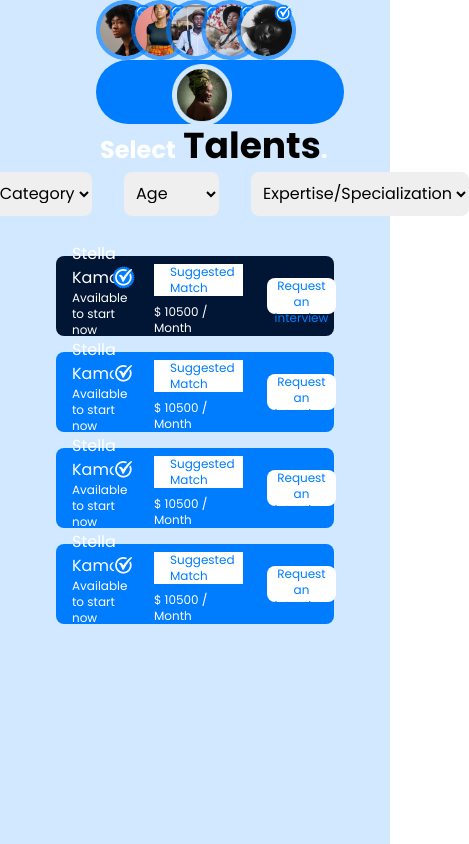
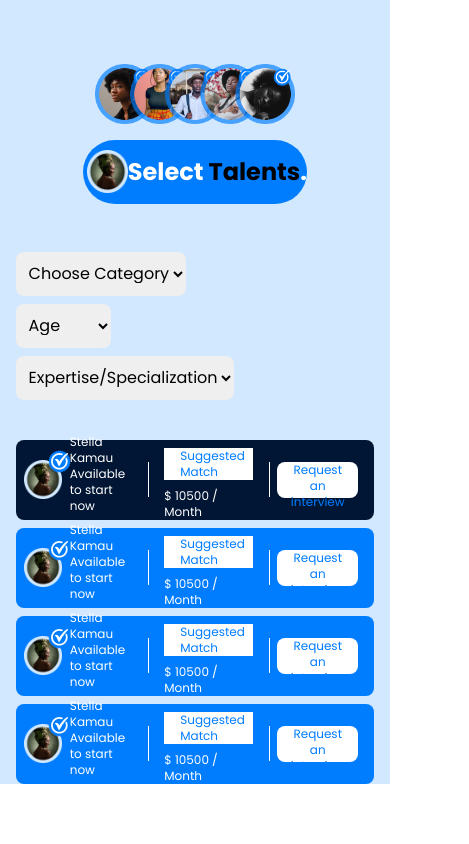
Before and after one commit to MeganKullu/Africheck-hiring-flow, a website: page View Talent/src/index.html in a window 390 px wide. Shown: the whole page, 469 px wide, since content can reach past the window. Drawn offline with Linux system fonts and the light colour scheme.

Commit message:
view talent responsive

```diff
--- a/View Talent/src/index.html
+++ b/View Talent/src/index.html
@@ -9,31 +9,37 @@
 </head>
 
 <body>
-    <div class="flex flex-col w-full bg-light-blue h-screen">
+    <div class="flex flex-col w-full px-4 md:px-0 bg-light-blue md:h-screen">
         <aside
-            class="md:basis-1/5 lg:basis-2/5 flex flex-row place-content-start place-items-center md:bg-[url('../assets/doctorbanner.png')] bg-no-repeat bg-cover">
-            <div class="lg:flex gap-6 ml-24">
-                <div class="lg:flex">
-                    <div class="lg:flex">
+            class=" md:basis-1/5 lg:basis-2/5 2xl:basis-2/5 lg:flex col-span-1 row-span-1 md:flex md:flex-col md:place-content-center  lg:place-content-center lg:place-items-center md:bg-[url('../assets/doctorbanner.png')] bg-no-repeat bg-cover">
+            <div
+                class="flex flex-col w-full lg:flex lg:flex-row pt-16 md:pt-0 lg:pt-0 place-content-center lg:place-content-start place-items-center lg:place-items-start md:flex md:flex-row md:place-content-start lg:mx-0 md:gap-4 md:pl-16 lg:pl-28 lg:gap-6 ">
+
+                <div class=" flex flex-col place-content-center place-items-center lg:flex">
+                    <div class="flex">
                         <img src="../assets/banner.png" alt="talent images" height="40px" width="200px" />
                     </div>
                 </div>
 
-                <div class="lg:flex bg-blue h-16 rounded-full w-90 self-center place-content-center pl-1 pr-4 py-1">
-                    <div class="flex place-content-center pr-6">
-                        <img src="../assets/image.png" alt="talent image" height="70px" width="60px" />
+                <div
+                    class="flex place-content-start place-items-center mt-4 md:mt-0 h-16 w-56 lg:w-1/3 lg:flex bg-blue lg:h-16 rounded-full lg:self-center lg:place-content-start lg:place-items-center pl-1 lg:pr-4 ">
+
+                    <div class="flex place-content-start lg:place-content-center lg:pr-6 lg:my-2">
+                        <img src="../assets/image.png" alt="talent image" height="55px" width="60px" />
                     </div>
-                    <div class="lg:flex flex-col self-center place-content-center">
+                    <div class="lg:flex lg:flex-col lg:place-content-center">
                         <p class="text-white font-extrabold text-center text-2xl lg:text-4xl">
-                            Select<span class="text-black text-4xl">&nbsp;Talents</span>.
+                            Select<span class="text-black lg:text-4xl">&nbsp;Talents</span>.
                         </p>
                     </div>
+
                 </div>
+
             </div>
         </aside>
-        <main class="lg:basis-3/5">
+        <main class="lg:basis-3/5 2xl:basis-3/5">
             <div>
-                <div class="flex place-content-center gap-8 pt-12 pb-10">
+                <div class="flex flex-col  md:flex md:flex-row md:place-content-center gap-2 lg:gap-8 pt-12 pb-10">
                     <div>
                         <select class="h-11 rounded-lg lg:w-72" name="" id="">
                             <option value="hidden">&nbsp;&nbsp;Choose Category</option>
@@ -74,64 +80,77 @@
                     </div>
                 </div>
 
-                <div class="flex flex-col lg:flex-row  text-white px-14 gap-4">
+                <div
+                    class="flex flex-col lg:flex-row md:place-content-center place-items-center text-white lg:px-14 gap-2 lg:gap-4 mb-2">
                     <div class="flex lg:w-1/2 bg-dark-blue h-20 rounded-lg p-2">
-                        <div class="flex flex-row w-full">
+                        <div class="flex flex-row ">
                             <div class="flex flex-col place-content-center">
-                             <div><img src="../assets/image.png" alt="talent image" height="70px" width="70px"></div>
-                             <div class="absolute z-10 pb-9 pl-12"><img src="../assets/checkmark.png" alt="check mark"></div>
+                                <div><img src="../assets/image.png" alt="talent image" height="70px" width="70px"></div>
+                                <div class="absolute z-10 pb-9 pl-6 md:pl-10 lg:pl-12"><img src="../assets/checkmark.png"
+                                        alt="check mark"></div>
                             </div>
                             <div class="flex flex-col place-content-center px-2 pb-3">
                                 <div>
-                                    <p>Stella Kamau</p>
+                                    <p class="text-xs xl:text-base">Stella Kamau</p>
                                 </div>
                                 <div>
                                     <p class="text-xs">Available to start now</p>
                                 </div>
                             </div>
                         </div>
-                        <div class="flex flex-col place-content-center"><img src="../assets/line.png" alt="rectangle"></div>
+                        <div class="flex flex-col place-content-center"><img src="../assets/line.png" alt="rectangle">
+                        </div>
                         <div class="flex flex-col mx-4">
                             <div class="h-8 mb-2 px-2 bg-white flex gap-2 place-content-center place-items-center">
                                 <div><img src="../assets/alarm.png" alt="alarm"></div>
-                                <div class="text-blue text-xs"><p>Suggested Match</p></div>
+                                <div class="text-blue text-xs">
+                                    <p>Suggested Match</p>
+                                </div>
                             </div>
                             <div class="text-xs self-center"> $ 10500 / Month </div>
 
                         </div>
-                        <div class="flex flex-col place-content-center"><img src="../assets/line.png" alt="rectangle"></div>
+                        <div class="flex flex-col place-content-center"><img src="../assets/line.png" alt="rectangle">
+                        </div>
                         <div class="text-blue flex place-content-center place-items-center px-2">
-                            <button class=" hover:bg-gray-500 h-9 rounded-lg px-2 bg-white text-xs" onclick="">Request an interview</button>
+                            <button class=" hover:bg-gray-500 h-9 rounded-lg px-2 bg-white text-xs" onclick="">Request
+                                an interview</button>
                         </div>
                     </div>
 
                     <div class="flex lg:w-1/2 bg-blue h-20 rounded-lg p-2">
                         <div class="flex flex-row">
                             <div class="flex flex-col place-content-center">
-                             <div><img src="../assets/image.png" alt="talent image" height="70px" width="70px"></div>
-                             <div class="absolute z-10 pb-9 pl-12"><img src="../assets/checkmark.png" alt="check mark"></div>
+                                <div><img src="../assets/image.png" alt="talent image" height="70px" width="70px"></div>
+                                <div class="absolute z-10 pb-9 pl-6 md:pl-10 lg:pl-12"><img src="../assets/checkmark.png"
+                                        alt="check mark"></div>
                             </div>
                             <div class="flex flex-col place-content-center px-2 pb-3">
                                 <div>
-                                    <p>Stella Kamau</p>
+                                    <p class="text-xs xl:text-base">Stella Kamau</p>
                                 </div>
                                 <div>
                                     <p class="text-xs">Available to start now</p>
                                 </div>
                             </div>
                         </div>
-                        <div class="flex flex-col place-content-center"><img src="../assets/line.png" alt="rectangle"></div>
+                        <div class="flex flex-col place-content-center"><img src="../assets/line.png" alt="rectangle">
+                        </div>
                         <div class="flex flex-col mx-4">
                             <div class="h-8 mb-2 px-2 bg-white flex gap-2 place-content-center place-items-center">
                                 <div><img src="../assets/alarm.png" alt="alarm"></div>
-                                <div class="text-blue text-xs"><p>Suggested Match</p></div>
+                                <div class="text-blue text-xs">
+                                    <p>Suggested Match</p>
+                                </div>
                             </div>
                             <div class="text-xs self-center"> $ 10500 / Month </div>
 
                         </div>
-                        <div class="flex flex-col place-content-center"><img src="../assets/line.png" alt="rectangle"></div>
+                        <div class="flex flex-col place-content-center"><img src="../assets/line.png" alt="rectangle">
+                        </div>
                         <div class="text-blue flex place-content-center place-items-center px-2">
-                            <button class=" hover:bg-gray-500 h-9 rounded-lg px-2 bg-white text-xs" onclick="">Request an interview</button>
+                            <button class=" hover:bg-gray-500 h-9 rounded-lg px-2 bg-white text-xs" onclick="">Request
+                                an interview</button>
                         </div>
 
 
@@ -139,64 +158,77 @@
 
                 </div>
 
-                <div class="flex flex-col lg:flex-row  text-white px-14 gap-4 mt-4">
+                <div
+                    class="flex flex-col lg:flex-row md:place-content-center place-items-center text-white gap-2 lg:px-14 lg:gap-4 lg:mt-4">
                     <div class="flex lg:w-1/2 bg-blue h-20 rounded-lg p-2">
                         <div class="flex flex-row">
                             <div class="flex flex-col place-content-center">
-                             <div><img src="../assets/image.png" alt="talent image" height="70px" width="70px"></div>
-                             <div class="absolute z-10 pb-9 pl-12"><img src="../assets/checkmark.png" alt="check mark"></div>
+                                <div><img src="../assets/image.png" alt="talent image" height="70px" width="70px"></div>
+                                <div class="absolute z-10 pb-9 pl-6 md:pl-10 lg:pl-12"><img src="../assets/checkmark.png"
+                                        alt="check mark"></div>
                             </div>
                             <div class="flex flex-col place-content-center px-2 pb-3">
                                 <div>
-                                    <p>Stella Kamau</p>
+                                    <p class="text-xs xl:text-base">Stella Kamau</p>
                                 </div>
                                 <div>
                                     <p class="text-xs">Available to start now</p>
                                 </div>
                             </div>
                         </div>
-                        <div class="flex flex-col place-content-center"><img src="../assets/line.png" alt="rectangle"></div>
+                        <div class="flex flex-col place-content-center"><img src="../assets/line.png" alt="rectangle">
+                        </div>
                         <div class="flex flex-col mx-4">
                             <div class="h-8 mb-2 px-2 bg-white flex gap-2 place-content-center place-items-center">
                                 <div><img src="../assets/alarm.png" alt="alarm"></div>
-                                <div class="text-blue text-xs"><p>Suggested Match</p></div>
+                                <div class="text-blue text-xs">
+                                    <p>Suggested Match</p>
+                                </div>
                             </div>
                             <div class="text-xs self-center"> $ 10500 / Month </div>
 
                         </div>
-                        <div class="flex flex-col place-content-center"><img src="../assets/line.png" alt="rectangle"></div>
+                        <div class="flex flex-col place-content-center"><img src="../assets/line.png" alt="rectangle">
+                        </div>
                         <div class="text-blue flex place-content-center place-items-center px-2">
-                            <button class=" hover:bg-gray-500 h-9 rounded-lg px-2 bg-white text-xs" onclick="">Request an interview</button>
+                            <button class=" hover:bg-gray-500 h-9 rounded-lg px-2 bg-white text-xs" onclick="">Request
+                                an interview</button>
                         </div>
                     </div>
 
                     <div class="flex lg:w-1/2 bg-blue h-20 rounded-lg p-2">
                         <div class="flex flex-row">
                             <div class="flex flex-col place-content-center">
-                             <div><img src="../assets/image.png" alt="talent image" height="70px" width="70px"></div>
-                             <div class="absolute z-10 pb-9 pl-12"><img src="../assets/checkmark.png" alt="check mark"></div>
+                                <div><img src="../assets/image.png" alt="talent image" height="70px" width="70px"></div>
+                                <div class="absolute z-10 pb-9 pl-6 md:pl-6 lg:pl-12"><img src="../assets/checkmark.png"
+                                        alt="check mark"></div>
                             </div>
                             <div class="flex flex-col place-content-center px-2 pb-3">
                                 <div>
-                                    <p>Stella Kamau</p>
+                                    <p class="text-xs xl:text-base">Stella Kamau</p>
                                 </div>
                                 <div>
                                     <p class="text-xs">Available to start now</p>
                                 </div>
                             </div>
                         </div>
-                        <div class="flex flex-col place-content-center"><img src="../assets/line.png" alt="rectangle"></div>
+                        <div class="flex flex-col place-content-center"><img src="../assets/line.png" alt="rectangle">
+                        </div>
                         <div class="flex flex-col mx-4">
                             <div class="h-8 mb-2 px-2 bg-white flex gap-2 place-content-center place-items-center">
                                 <div><img src="../assets/alarm.png" alt="alarm"></div>
-                                <div class="text-blue text-xs"><p>Suggested Match</p></div>
+                                <div class="text-blue text-xs">
+                                    <p>Suggested Match</p>
+                                </div>
                             </div>
                             <div class="text-xs self-center"> $ 10500 / Month </div>
 
                         </div>
-                        <div class="flex flex-col place-content-center"><img src="../assets/line.png" alt="rectangle"></div>
+                        <div class="flex flex-col place-content-center"><img src="../assets/line.png" alt="rectangle">
+                        </div>
                         <div class="text-blue flex flex-col place-content-center place-items-center px-2">
-                            <button class=" hover:bg-gray-500 h-9 rounded-lg px-2 bg-white text-xs" onclick="">Request an interview</button>
+                            <button class=" hover:bg-gray-500 h-9 rounded-lg px-2 bg-white text-xs" onclick="">Request
+                                an interview</button>
                         </div>
 
 
```
Also changed, not shown: View Talent/dist/output.css.
